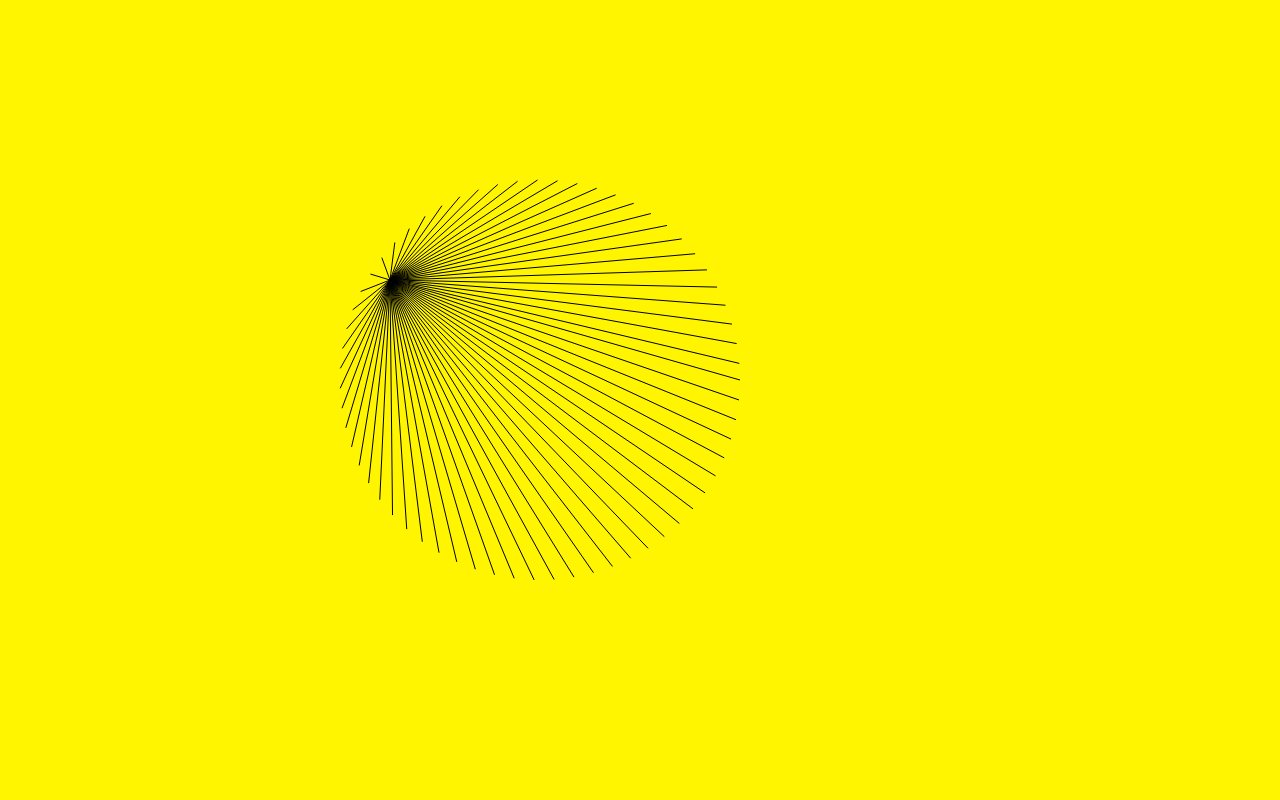
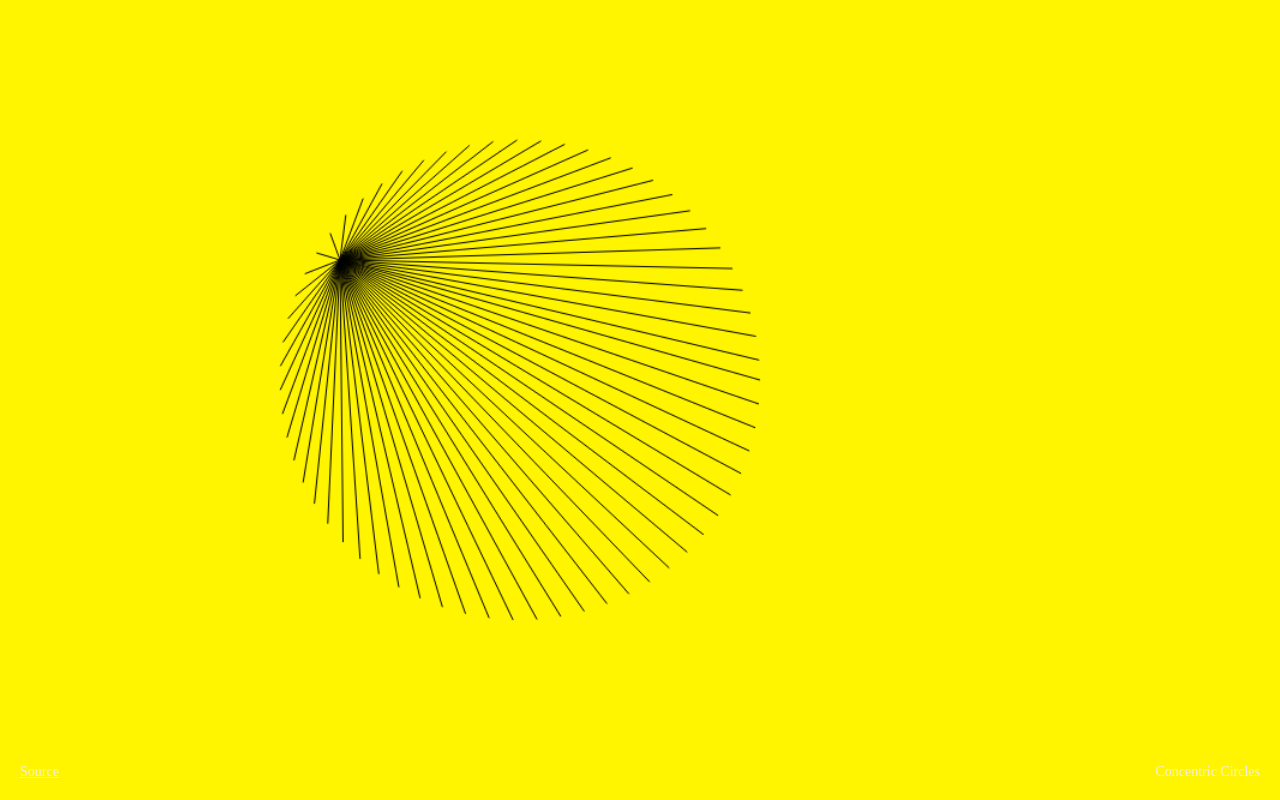
Before and after one commit to hidinginabunker/doodles, a plain HTML site: page 0004/index.html in a window 1280 px wide. Drawn offline with Linux system fonts and the light colour scheme.

Commit message:
Added a callback to doodle init to allow rendering without animation

```diff
--- a/0004/index.html
+++ b/0004/index.html
@@ -1,30 +1,35 @@
-<html>
+<!DOCTYPE html>
+<html lang="en-US">
   <head>
+    <meta charset="utf-8" />
+    <meta property="og:image" content="http://hidinginabunker.github.com/doodles/0004/thumbnail.png"/>
+    <title>Doodles | 0004 | Concentric Circles</title>
+    <link rel="stylesheet" type="text/css" href="../css/doodle.css">
     <style type="text/css">
-      * { margin: 0; padding: 0; }
       body {
         background-color: rgb(255, 245, 0);
-        padding: 80px;
-      }
-      canvas {
-        display: block;
-        margin: auto auto;
       }
     </style>
   </head>
   <body>
-    <canvas id="slate" width="800" height="600" />
+    <canvas id="daCanvas" width="800", height="600">Your browser doesn't support this, how embarrassing!</canvas>
+    <span class="description">Concentric Circles</span>
+    <a class="view-source" href="https://github.com/hidinginabunker/doodles/blob/master/0004/index.html">Source</a>
+    <script type="text/javascript" src="../js/doodle.js"></script>
     <script type="text/javascript">
 
-        // parametric equation for a circle: where t (0,2pi)
-        // x = a + r cos(t)
-        // y = b + r sin(t)
-        var pi2 = 2*Math.PI;
+        var doodle = new Doodle({canvas: 'daCanvas'})
 
-        var drawInnerCircles = function(ctx, cx, cy, ax, ay, radius) {
-          for (var i = 0; i <= pi2; i+= 0.1) {
-            var x = cx + radius*Math.cos(i);
-            var y = cy + radius*Math.sin(i);
+        doodle.initScene = function() {
+          this.pi2 = 2*Math.PI;
+        }
+
+        doodle.drawInnerCircles = function(cx, cy, ax, ay, radius) {
+          var ctx = this.ctx
+          for (var i = 0; i <= this.pi2; i+= 0.1) {
+            // parametric equation for a circle: where t (0,2pi)
+            var x = cx + radius*Math.cos(i)  // x = a + r cos(t)
+            var y = cy + radius*Math.sin(i)  // y = b + r sin(t)
 
             ctx.beginPath();
             // move to origin of circle paths, ax,ay
@@ -36,10 +41,14 @@
           }
         }
 
-        var c = document.getElementById('slate');
-        var ctx = c.getContext('2d');
-        drawInnerCircles(ctx, 300, 300, 150, 200, 200);
+        doodle.render = function() {
+          this.drawInnerCircles(300, 300, 150, 200, 200);
+        }
+
+        doodle.init(function(){
+          doodle.render()
+        })
+
     </script>
   </body>
-
 </html>
--- a/js/doodle.js
+++ b/js/doodle.js
@@ -15,7 +15,7 @@ var Doodle = function(config) {
 }
 
 
-Doodle.prototype.init = function() {
+Doodle.prototype.init = function(cb) {
   var self = this
   window.addEventListener('load', function() {
 
@@ -28,6 +28,9 @@ Doodle.prototype.init = function() {
     self.ctx = self.canvas.getContext('2d')
 
     self.initScene();
+    if(cb && typeof cb === 'function'){
+      cb()
+    }
   }, false)
 
 }
```
Also changed, not shown: 0007/index.html (+3 -6 lines).
